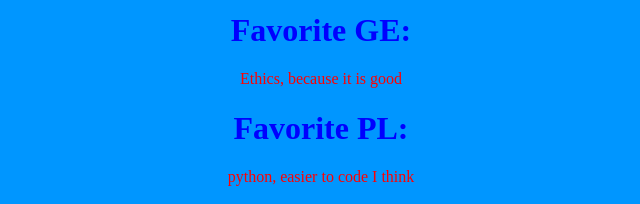
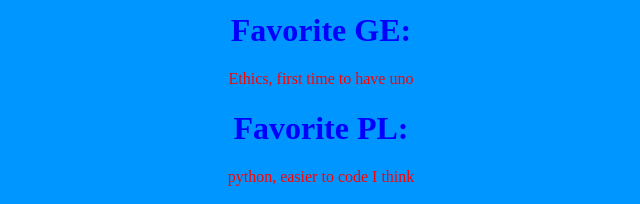
Before and after one commit to rpbautista4/rpbautista4.github.io, a plain HTML site: page index.html in a window 1280 px wide. Shown: the part 290-494 px from the top of the page, 319-959 px from the left. Drawn offline with Linux system fonts and the light colour scheme.

Commit message:
Has Changes in Favorite Ge

```diff
--- a/index.html
+++ b/index.html
@@ -9,7 +9,7 @@
 		<h1>Name: </h1> <p> Ralf Wrandon P. Bautista</p>
 			<h1> Nickname:</h1> <p>  Ralf</p>
 			<h1> Favorite Subject: </h1> <p> CMSC 22, because of making game using java </p>
-			<h1> Favorite GE: </h1><p>  Ethics, because it is good </p>
+			<h1> Favorite GE: </h1><p>  Ethics, first time to have uno </p>
 			<h1> Favorite PL:</h1>  <p> python, easier to code I think  </p>
 			<h1> Favorite Food: </h1> <p> Pizza </p>
 	</center>
```
